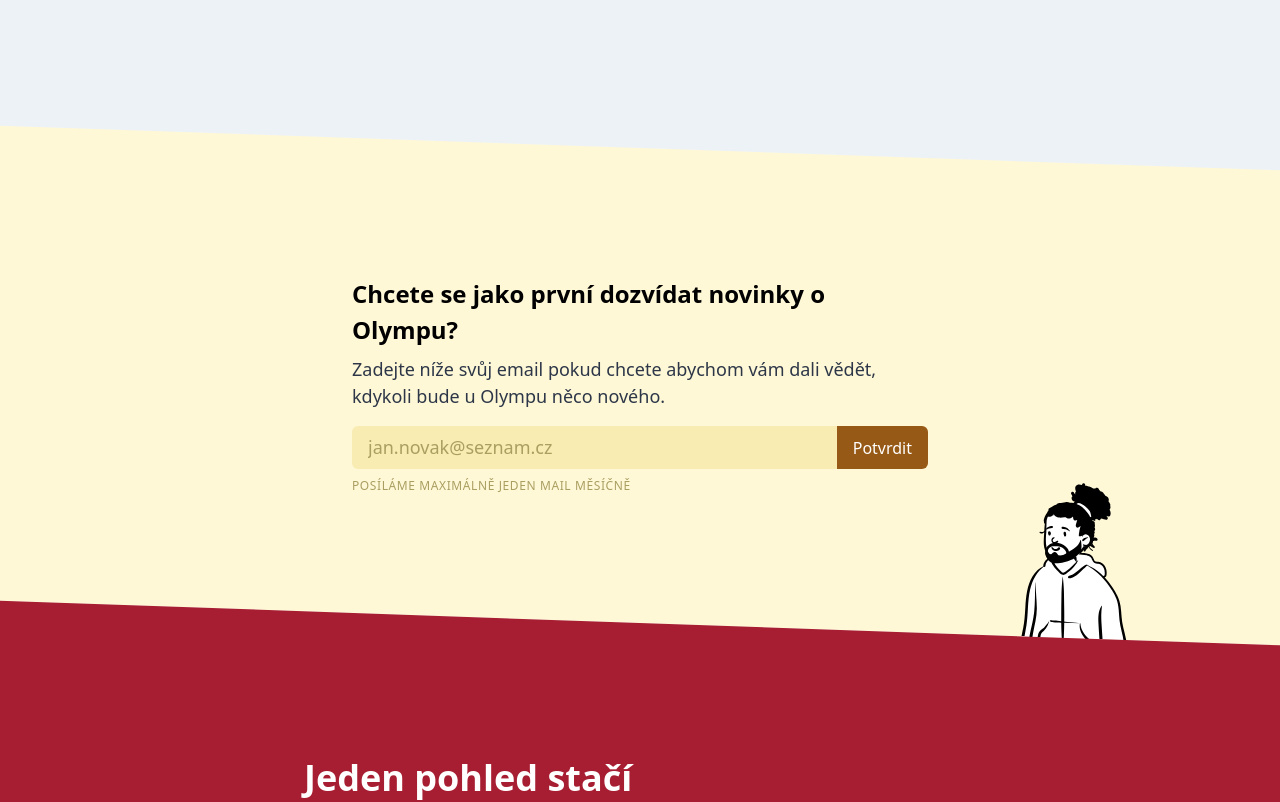
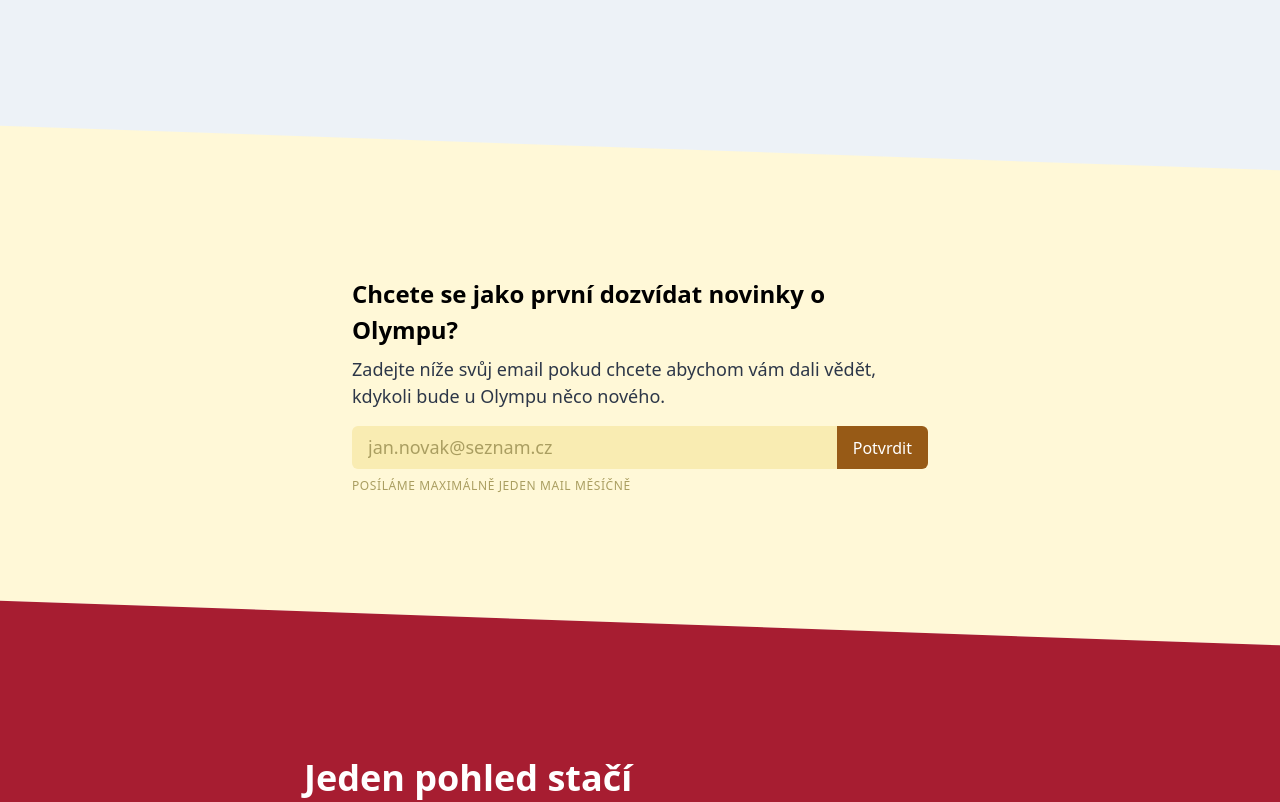
Before and after one commit to Eugleo/Olymp, a React (Create React App) app: page / in a window 1280 px wide. Shown: the part 1500-2302 px from the top of the page. Built offline with nearby package versions, Linux system fonts and the light colour scheme.

Commit message:
Lazyload even background images

```diff
--- a/public/index.html
+++ b/public/index.html
@@ -2,6 +2,8 @@
 <html lang="cs">
   <head>
     <meta charset="utf-8" />
+    <link rel="preconnect" href="https://stats.getolymp.com" />
+
     <link rel="icon" type="image/svg+xml" href="%PUBLIC_URL%/favicon.svg" />
 
     <link rel="apple-touch-icon" sizes="180x180" href="%PUBLIC_URL%/apple-touch-icon.png" />
--- a/src/App.tsx
+++ b/src/App.tsx
@@ -5,6 +5,7 @@ import Body from './Page/Body';
 import Footer from './Page/Footer';
 
 import 'lazysizes';
+import 'lazysizes/plugins/unveilhooks/ls.unveilhooks';
 
 function App() {
   return (
--- a/src/Section/Section.tsx
+++ b/src/Section/Section.tsx
@@ -34,13 +34,14 @@ export default function Section({
     <div
       style={{
         transform: trans,
-        backgroundImage: `url('${bgSrc}')`,
         backgroundRepeat: 'no-repeat',
         backgroundPositionX: x,
         backgroundPositionY: y,
         backgroundSize: '200px 200px',
       }}
+      data-bg={bgSrc}
       className={c(
+        'lazyload',
         bgSrc !== '' ? 'pt-16 pb-40' : 'pt-16 pb-16',
         'px-8 md:px-16 xl:px-32',
         hFull ? 'lg:py-16' : 'lg:py-32',
```
